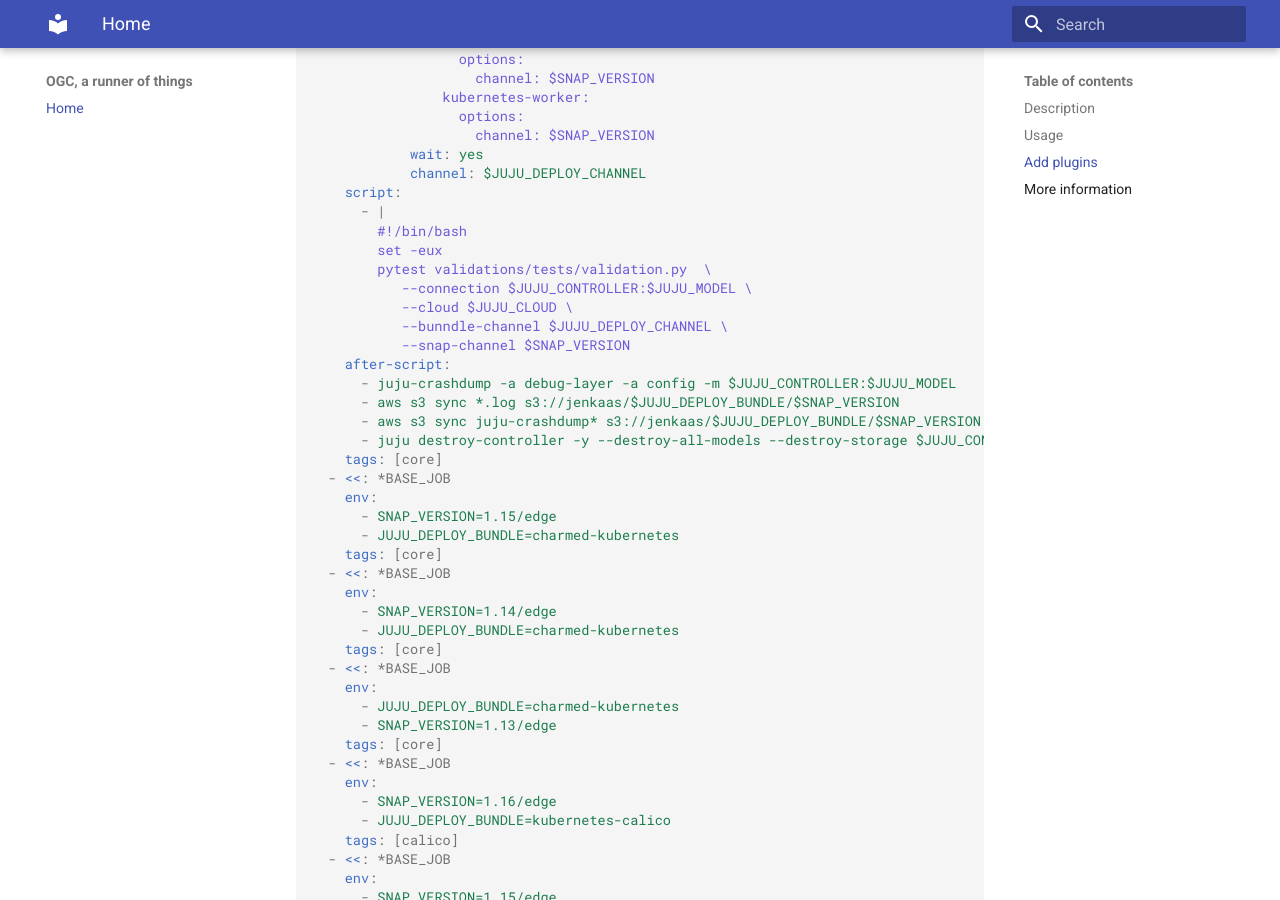
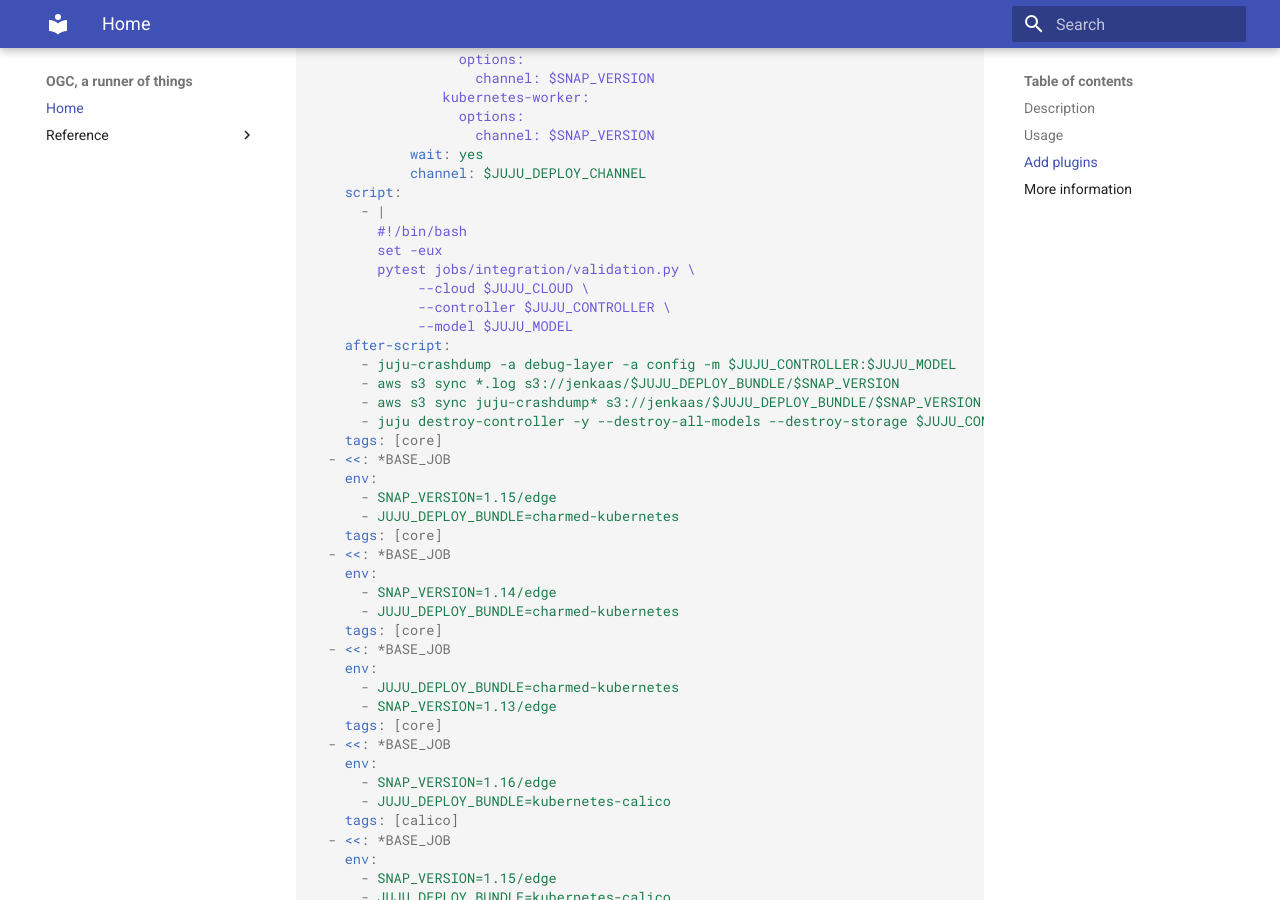
Before and after one commit to adam-stokes/ogc, an MkDocs documentation site: the page built from docs/index.md, in a window 1280 px wide and 900 px high, scrolled down 1579 px. Built offline with MkDocs 1.6.1 and Material for MkDocs 9.7.7, drawn with Linux system fonts in a browser that asks for light colours.

```diff
--- a/docs/index.md
+++ b/docs/index.md
@@ -84,11 +84,10 @@ plan:
       - |
         #!/bin/bash
         set -eux
-        pytest validations/tests/validation.py  \
-           --connection $JUJU_CONTROLLER:$JUJU_MODEL \
-           --cloud $JUJU_CLOUD \
-           --bunndle-channel $JUJU_DEPLOY_CHANNEL \
-           --snap-channel $SNAP_VERSION
+        pytest jobs/integration/validation.py \
+             --cloud $JUJU_CLOUD \
+             --controller $JUJU_CONTROLLER \
+             --model $JUJU_MODEL
     after-script:
       - juju-crashdump -a debug-layer -a config -m $JUJU_CONTROLLER:$JUJU_MODEL
       - aws s3 sync *.log s3://jenkaas/$JUJU_DEPLOY_BUNDLE/$SNAP_VERSION
--- a/mkdocs.yml
+++ b/mkdocs.yml
@@ -34,8 +34,9 @@ extra:
       link: 'https://github.com/battlemidget/ogc'
 nav:
   - Home: index.md
-  # - Reference:
-  #     - Plugin Specification: plugins/spec.md
+  - Reference:
+      - Specification: spec.md
+      # - Plugin Specification: plugins/spec.md
   # - Plugins:
   #     - Env: plugins/env.md
   #     - Runner: plugins/runner.md
--- a/tasks.py
+++ b/tasks.py
@@ -50,7 +50,6 @@ def upload_docs(c):
     WEB_SITE = os.getenv("WEB_SITE")
     WEB_DST = os.getenv("WEB_DST")
 
-    c.run("pip install -rrequirements_doc.txt")
     c.run("cp readme.md docs/index.md")
     c.run("mkdocs build")
     c.run(f"rsync -avz --delete site/* {WEB_USER}@{WEB_SITE}:{WEB_DST}")
```
Also changed, not shown: docs/spec.md (added, +88 -0 lines).
